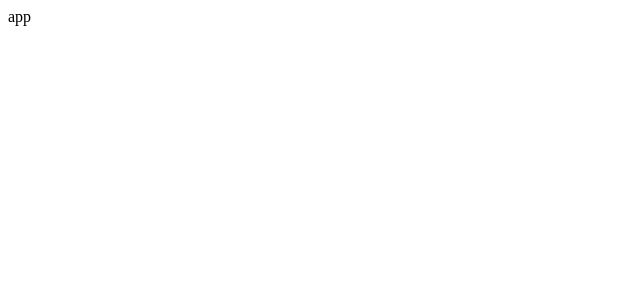
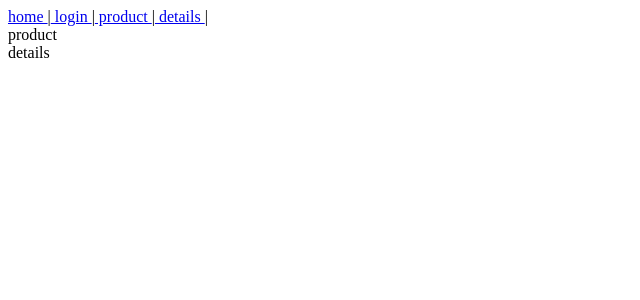
Before and after one commit to shenqil/react-learn, a React app: page /product/123 in a window 1280 px wide. Shown: the top 300 px of the page, without its empty margins (0-640 px from the left). Built offline with nearby package versions, Linux system fonts and the light colour scheme.

Commit message:
react-router 基本使用

```diff
--- a/package.json
+++ b/package.json
@@ -49,6 +49,7 @@
   },
   "dependencies": {
     "react": "^17.0.1",
-    "react-dom": "^17.0.1"
+    "react-dom": "^17.0.1",
+    "react-router-dom": "^6.2.1"
   }
 }
--- a/src/main.tsx
+++ b/src/main.tsx
@@ -1,10 +1,40 @@
+// src\main.tsx
 import React from 'react';
 import { render } from 'react-dom';
+import {
+  BrowserRouter, Routes, Route, Link,
+} from 'react-router-dom';
+import HomePage from './view/Home';
+import Login from './view/Login';
+import Product from './view/Product';
+import Details from './view/Details';
+import Error from './view/Error';
 
 function App() {
   return (
     <div>
-      app
+      <BrowserRouter>
+        <div>
+          <Link to="/"> home </Link>
+          |
+          <Link to="/login"> login </Link>
+          |
+          <Link to="/product"> product </Link>
+          |
+          <Link to="/product/123"> details </Link>
+          |
+        </div>
+
+        <Routes>
+          <Route path="/" element={<HomePage />} />
+          <Route path="/login" element={<Login />} />
+          <Route path="/product" element={<Product />}>
+            <Route path="/product/:id" element={<Details />} />
+          </Route>
+          <Route path="*" element={<Error />} />
+        </Routes>
+
+      </BrowserRouter>
     </div>
   );
 }
--- /dev/null
+++ b/src/view/Details.tsx
@@ -0,0 +1,6 @@
+import React from 'react';
+
+export default function Details(props:any) {
+  console.log(props, 'Details');
+  return <div>details</div>;
+}
--- /dev/null
+++ b/src/view/Error.tsx
@@ -0,0 +1,5 @@
+import React from 'react';
+
+export default function Error() {
+  return <div>404</div>;
+}
--- /dev/null
+++ b/src/view/Home.tsx
@@ -0,0 +1,18 @@
+import React, { Component } from 'react';
+
+// eslint-disable-next-line react/prefer-stateless-function
+class Home extends Component {
+  componentDidMount() {
+    console.log(this.props, 'home');
+  }
+
+  render() {
+    return (
+      <div>
+        home
+      </div>
+    );
+  }
+}
+
+export default Home;
--- /dev/null
+++ b/src/view/Login.tsx
@@ -0,0 +1,5 @@
+import React from 'react';
+
+export default function Login() {
+  return <div>login</div>;
+}
--- /dev/null
+++ b/src/view/Product.tsx
@@ -0,0 +1,13 @@
+// src\view\Product.tsx
+
+import React from 'react';
+import { Outlet } from 'react-router-dom';
+
+export default function Product() {
+  return (
+    <div>
+      product
+      <Outlet />
+    </div>
+  );
+}
--- a/webpack.dev.js
+++ b/webpack.dev.js
@@ -12,6 +12,7 @@ module.exports = merge(common, {
         port: 8080,
         open: true,
         hot: true,
+        historyApiFallback: true
     },
     module: {
         rules: [
```
Also changed, not shown: 2 other files (tests, documents, lock files or other folders).
